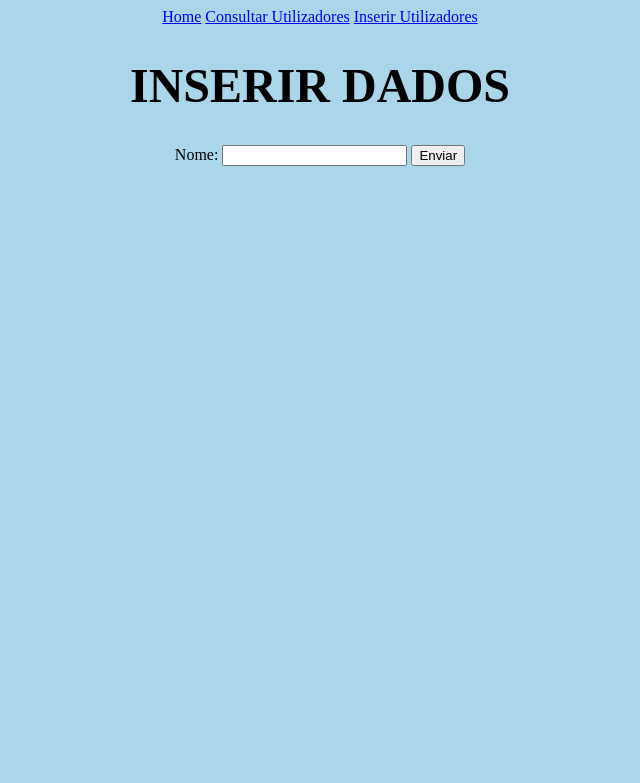
After one commit to DCoelhoo/CRUD-platform, a PHP site: page /inserir.php in a window 1280 px wide. The commit adds this page. Shown: the top 783 px of the page, without its empty margins (320-960 px from the left). Run offline with PHP 8.4, Linux system fonts and the light colour scheme.

Commit message:
Insert a funcionar e alguns bug fixes

```diff
--- a/funcoes.php
+++ b/funcoes.php
@@ -6,7 +6,7 @@
         $password = "usbw";
         $db_name = "crud";
 
-        // Create connection
+        // Meter a variavel "global" para conseguir ser acessada em outros ficheiros       global $conn;
         global $conn;
 
         $conn = new mysqli($servername, $username, $password, $db_name);
--- a/index.php
+++ b/index.php
@@ -8,6 +8,7 @@ ligardb();
 <html>
 <!DOCTYPE html>
 <html lang="en">
+
 <head>
     <meta charset="UTF-8">
     <meta http-equiv="X-UA-Compatible" content="IE=edge">
@@ -22,7 +23,7 @@ ligardb();
     <div class="navbar" id="navbar">
         <a href="index.php">Home</a>
         <a class="active" href="consultar.php">Consultar Utilizadores</a>
-        <a href="#basketball">Basketball</a>
+        <a href="inserir.php">Inserir Utilizadores</a>
     </div>
 
     <h1>Página Inicial</h1>
@@ -31,5 +32,7 @@ ligardb();
 
     </main>
 </body>
+
 </html>
+
 </html>
--- /dev/null
+++ b/inserir.php
@@ -0,0 +1,65 @@
+<?php
+require 'funcoes.php';
+
+ligardb();
+
+?>
+
+<!DOCTYPE html>
+<html>
+
+<head>
+    <meta charset="UTF-8">
+    <meta http-equiv="X-UA-Compatible" content="IE=edge">
+    <meta name="viewport" content="width=device-width, initial-scale=1.0">
+    <title>Inserir</title>
+    <link rel="stylesheet" type="text/css" href="styles/styles.css">
+</head>
+
+<body>
+
+    <!--Navbar-->
+    <div class="navbar" id="navbar">
+        <a class="active" href="index.php">Home</a>
+        <a href="consultar.php">Consultar Utilizadores</a>
+        <a href="inserir.php">Inserir Utilizadores</a>
+    </div>
+
+    <h1>INSERIR DADOS</h1>
+
+    <form method="GET" action="<?php echo $_SERVER['PHP_SELF']; ?>">
+        <label for="nome">Nome:</label>
+        <input type="text" name="nome" id="nome" required>
+
+        <input type="submit" name="submit" value="Enviar">
+    </form>
+
+
+
+</body>
+
+</html>
+<?php
+
+    //verifica se o formulário foi enviado
+    if (isset($_GET['submit'])) {
+        $nome = $_GET['nome'];
+
+        $sql = "INSERT INTO test (nome, ativo) VALUES ('$nome', '1')";
+
+        $result = mysqli_query($conn, $sql);
+
+        if ($result) {
+            debug("O formulário foi enviado.");
+        } else {
+            debug("Erro ao executar a consulta: " . mysqli_error($conn));
+        }
+
+        header("Location: inserir.php");
+        exit();
+
+    } else {
+        debug("O formulário não foi enviado");
+    }
+
+?>
```
Also changed, not shown: consultar.php (+5 -2 lines), insert.php (deleted, +0 -46 lines).
